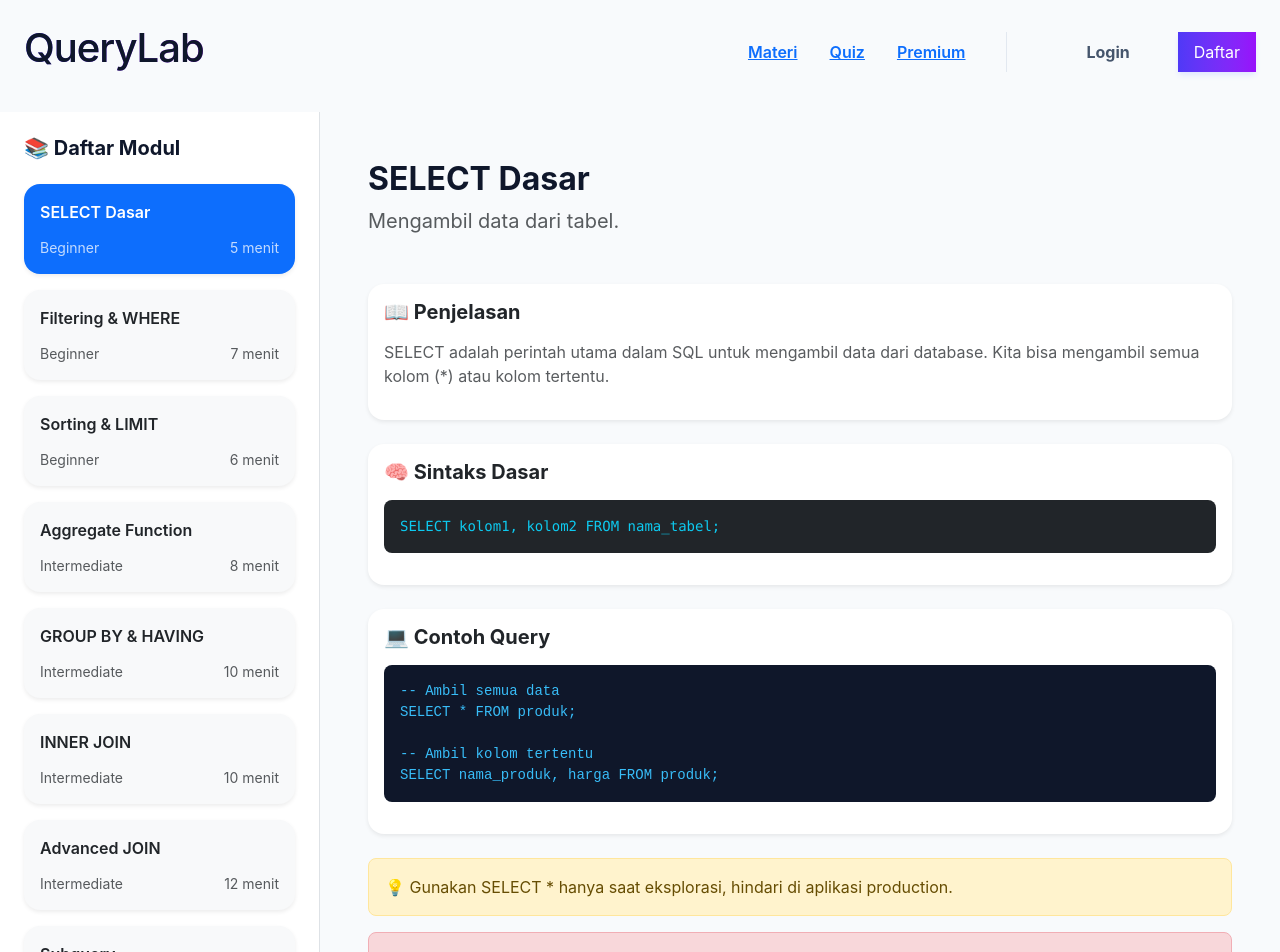
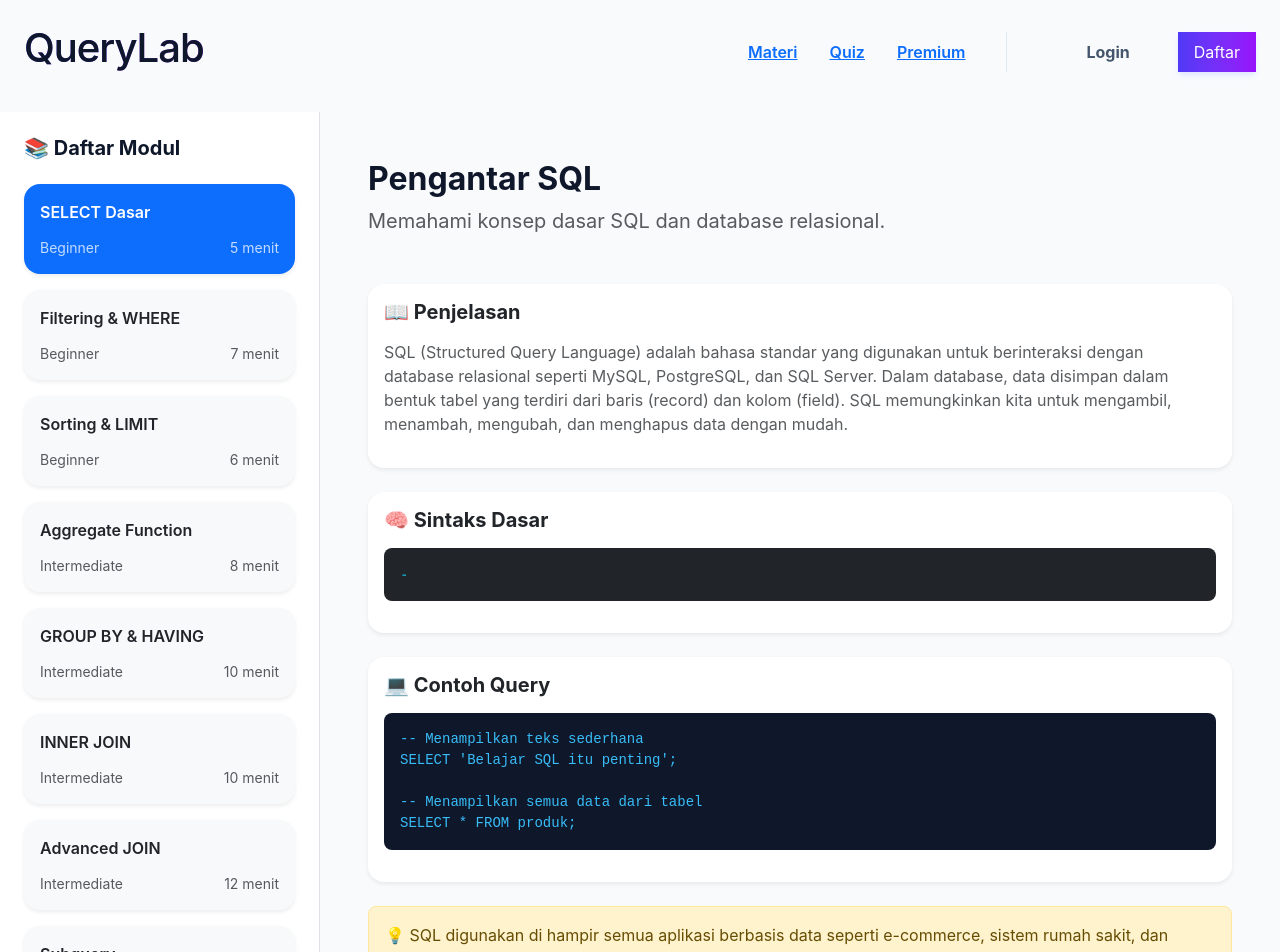
Before and after one commit to Hizkia-wa/QueryLab-AI, a React (Vite) app in the folder querylab-frontend/: page /materi/1 in a window 1280 px wide. Shown: the top 952 px of the page. Built offline with nearby package versions, Linux system fonts and the light colour scheme.

Commit message:
Update materi1.js

```diff
--- a/querylab-frontend/src/data/materi1.js
+++ b/querylab-frontend/src/data/materi1.js
@@ -1,111 +1,150 @@
 const materiData = [
   {
     modulId: 1,
-    title: "SELECT Dasar",
+    title: "Pengantar SQL",
+    deskripsi: "Memahami konsep dasar SQL dan database relasional.",
+    penjelasan:
+      "SQL (Structured Query Language) adalah bahasa standar yang digunakan untuk berinteraksi dengan database relasional seperti MySQL, PostgreSQL, dan SQL Server. Dalam database, data disimpan dalam bentuk tabel yang terdiri dari baris (record) dan kolom (field). SQL memungkinkan kita untuk mengambil, menambah, mengubah, dan menghapus data dengan mudah.",
+    sintaks: "-",
+    contoh: `-- Menampilkan teks sederhana
+SELECT 'Belajar SQL itu penting';
+
+-- Menampilkan semua data dari tabel
+SELECT * FROM produk;`,
+    catatan:
+      "SQL digunakan di hampir semua aplikasi berbasis data seperti e-commerce, sistem rumah sakit, dan aplikasi mobile.",
+    kesalahanUmum:
+      "Belum memahami perbedaan antara database, tabel, baris, dan kolom."
+  },
+
+  {
+    modulId: 2,
+    title: "Data Definition Language (DDL)",
+    deskripsi: "Mengelola struktur database dan tabel.",
+    penjelasan:
+      "DDL digunakan untuk membuat dan mengatur struktur database. Dengan DDL, kita bisa membuat tabel baru, mengubah struktur tabel, atau menghapus tabel. Perintah utama DDL adalah CREATE, ALTER, dan DROP.",
+    sintaks: `CREATE TABLE nama_tabel (...);`,
+    contoh: `-- Membuat tabel
+CREATE TABLE produk (
+  id INT PRIMARY KEY,
+  nama VARCHAR(100),
+  harga INT
+);
+
+-- Mengubah tabel
+ALTER TABLE produk ADD stok INT;
+
+-- Menghapus tabel
+DROP TABLE produk;`,
+    catatan:
+      "DDL tidak mengubah data, tetapi mengubah struktur tabel.",
+    kesalahanUmum:
+      "Salah menentukan tipe data seperti menggunakan INT untuk teks."
+  },
+
+  {
+    modulId: 3,
+    title: "Data Manipulation Language (DML)",
+    deskripsi: "Mengelola data dalam tabel.",
+    penjelasan:
+      "DML digunakan untuk memanipulasi data dalam tabel, seperti menambahkan data baru, mengubah data, atau menghapus data. Perintah utama DML adalah INSERT, UPDATE, dan DELETE.",
+    sintaks: `INSERT INTO tabel VALUES (...);`,
+    contoh: `-- Menambahkan data
+INSERT INTO produk VALUES (1, 'Teh Botol', 5000);
+
+-- Mengubah data
+UPDATE produk SET harga = 6000 WHERE id = 1;
+
+-- Menghapus data
+DELETE FROM produk WHERE id = 1;`,
+    catatan:
+      "Selalu gunakan WHERE saat UPDATE dan DELETE agar tidak mengubah semua data.",
+    kesalahanUmum:
+      "Lupa WHERE sehingga semua data ikut berubah atau terhapus."
+  },
+
+  {
+    modulId: 4,
+    title: "Konsep Dasar SELECT (DQL)",
     deskripsi: "Mengambil data dari tabel.",
     penjelasan:
-      "SELECT adalah perintah utama dalam SQL untuk mengambil data dari database. Kita bisa mengambil semua kolom (*) atau kolom tertentu.",
-    sintaks: `SELECT kolom1, kolom2 FROM nama_tabel;`,
+      "SELECT adalah perintah utama dalam SQL yang digunakan untuk mengambil data dari satu atau lebih tabel. Kita bisa memilih semua kolom atau hanya kolom tertentu sesuai kebutuhan.",
+    sintaks: `SELECT kolom FROM tabel;`,
     contoh: `-- Ambil semua data
 SELECT * FROM produk;
 
 -- Ambil kolom tertentu
-SELECT nama_produk, harga FROM produk;`,
-    catatan: "Gunakan SELECT * hanya saat eksplorasi, hindari di aplikasi production.",
-    kesalahanUmum: "Tidak menuliskan FROM atau salah nama tabel."
-  },
-
-  {
-    modulId: 2,
-    title: "Filtering dengan WHERE",
-    deskripsi: "Memfilter data berdasarkan kondisi.",
-    penjelasan:
-      "WHERE digunakan untuk mengambil data berdasarkan kondisi tertentu.",
-    sintaks: `SELECT * FROM tabel WHERE kondisi;`,
-    contoh: `-- Stok kurang dari 20
-SELECT * FROM produk
-WHERE stok < 20;
-
--- Kategori Energi
-SELECT * FROM produk
-WHERE kategori = 'Energi';`,
-    catatan: "Gunakan AND / OR untuk kondisi lebih kompleks.",
-    kesalahanUmum: "Lupa tanda petik untuk string."
-  },
-
-  {
-    modulId: 3,
-    title: "ORDER BY & LIMIT",
-    deskripsi: "Mengurutkan dan membatasi data.",
-    penjelasan:
-      "ORDER BY digunakan untuk sorting, LIMIT untuk membatasi jumlah data.",
-    sintaks: `SELECT * FROM tabel ORDER BY kolom DESC LIMIT 5;`,
-    contoh: `-- Urutkan harga tertinggi
-SELECT * FROM produk
-ORDER BY harga DESC;
-
--- Ambil 5 data
-SELECT * FROM produk
-LIMIT 5;`,
-    catatan: "Gunakan ASC (default) atau DESC.",
-    kesalahanUmum: "Salah urutan penulisan LIMIT dan ORDER BY."
-  },
-
-  {
-    modulId: 4,
-    title: "Aggregate Function",
-    deskripsi: "Menghitung data.",
-    penjelasan:
-      "Digunakan untuk operasi perhitungan seperti jumlah, rata-rata, dll.",
-    sintaks: `SELECT COUNT(*) FROM tabel;`,
-    contoh: `SELECT COUNT(*) FROM produk;
-SELECT AVG(harga) FROM produk;`,
-    catatan: "Sering digunakan dengan GROUP BY.",
-    kesalahanUmum: "Menggabungkan kolom biasa tanpa GROUP BY."
+SELECT nama, harga FROM produk;`,
+    catatan:
+      "Gunakan SELECT * hanya saat eksplorasi, di aplikasi nyata pilih kolom seperlunya.",
+    kesalahanUmum:
+      "Salah nama kolom atau tabel."
   },
 
   {
     modulId: 5,
-    title: "GROUP BY & HAVING",
-    deskripsi: "Mengelompokkan data.",
+    title: "Klausa SQL (WHERE, ORDER BY, GROUP BY, HAVING)",
+    deskripsi: "Mengatur dan memfilter hasil query.",
     penjelasan:
-      "GROUP BY mengelompokkan data, HAVING memfilter hasil agregasi.",
-    sintaks: `SELECT kolom, COUNT(*) FROM tabel GROUP BY kolom;`,
-    contoh: `SELECT kategori, COUNT(*)
+      "Klausa dalam SQL digunakan untuk mengatur hasil query. WHERE digunakan untuk filter, ORDER BY untuk pengurutan, GROUP BY untuk pengelompokan, dan HAVING untuk filter hasil agregasi.",
+    sintaks: `SELECT * FROM tabel WHERE kondisi ORDER BY kolom;`,
+    contoh: `-- Filter data
+SELECT * FROM produk
+WHERE harga > 5000;
+
+-- Urutkan data
+SELECT * FROM produk
+ORDER BY harga DESC;
+
+-- Grouping
+SELECT kategori, COUNT(*)
 FROM produk
 GROUP BY kategori;`,
-    catatan: "HAVING digunakan setelah GROUP BY.",
-    kesalahanUmum: "Menggunakan WHERE untuk agregasi."
+    catatan:
+      "Urutan penulisan klausa sangat penting: WHERE → GROUP BY → HAVING → ORDER BY.",
+    kesalahanUmum:
+      "Menggunakan WHERE untuk hasil agregasi (harusnya HAVING)."
   },
 
   {
     modulId: 6,
-    title: "INNER JOIN",
-    deskripsi: "Menggabungkan tabel.",
+    title: "JOIN (Relasi Antar Tabel)",
+    deskripsi: "Menggabungkan data dari beberapa tabel.",
     penjelasan:
-      "INNER JOIN menampilkan data yang cocok di kedua tabel.",
-    sintaks: `SELECT * FROM A INNER JOIN B ON kondisi;`,
-    contoh: `SELECT pelanggan.nama, pesanan.total
+      "JOIN digunakan untuk menggabungkan data dari dua atau lebih tabel berdasarkan relasi tertentu. Jenis JOIN yang umum adalah INNER JOIN, LEFT JOIN, dan RIGHT JOIN.",
+    sintaks: `SELECT * FROM A JOIN B ON kondisi;`,
+    contoh: `-- INNER JOIN
+SELECT pelanggan.nama, pesanan.total
 FROM pelanggan
 INNER JOIN pesanan
+ON pelanggan.id = pesanan.pelanggan_id;
+
+-- LEFT JOIN
+SELECT pelanggan.nama, pesanan.total
+FROM pelanggan
+LEFT JOIN pesanan
 ON pelanggan.id = pesanan.pelanggan_id;`,
-    catatan: "Gunakan alias tabel untuk mempercepat penulisan.",
-    kesalahanUmum: "Lupa ON condition."
+    catatan:
+      "Gunakan alias tabel untuk mempercepat penulisan query.",
+    kesalahanUmum:
+      "Tidak memahami relasi antar tabel atau lupa ON."
   },
 
   {
     modulId: 7,
-    title: "LEFT & RIGHT JOIN",
-    deskripsi: "JOIN lanjutan.",
+    title: "Fungsi Agregat",
+    deskripsi: "Melakukan perhitungan pada data.",
     penjelasan:
-      "LEFT JOIN menampilkan semua data kiri, RIGHT JOIN sebaliknya.",
-    sintaks: `SELECT * FROM A LEFT JOIN B ON kondisi;`,
-    contoh: `SELECT pelanggan.nama, pesanan.total
-FROM pelanggan
-LEFT JOIN pesanan
-ON pelanggan.id = pesanan.pelanggan_id;`,
-    catatan: "LEFT JOIN paling sering digunakan di dunia kerja.",
-    kesalahanUmum: "Tidak memahami arah join."
+      "Fungsi agregat digunakan untuk melakukan perhitungan seperti menghitung jumlah data, rata-rata, nilai maksimum, dan minimum.",
+    sintaks: `SELECT COUNT(*) FROM tabel;`,
+    contoh: `SELECT COUNT(*) FROM produk;
+SELECT AVG(harga) FROM produk;
+SELECT MAX(harga) FROM produk;
+SELECT MIN(harga) FROM produk;`,
+    catatan:
+      "Biasanya digunakan bersama GROUP BY.",
+    kesalahanUmum:
+      "Menggabungkan kolom biasa tanpa GROUP BY."
   },
 
   {
@@ -113,42 +152,35 @@ ON pelanggan.id = pesanan.pelanggan_id;`,
     title: "Subquery",
     deskripsi: "Query di dalam query.",
     penjelasan:
-      "Digunakan untuk membandingkan hasil dari query lain.",
+      "Subquery adalah query yang berada di dalam query lain. Biasanya digunakan untuk membandingkan nilai dengan hasil query lain.",
     sintaks: `SELECT * FROM tabel WHERE kolom > (SELECT ...);`,
-    contoh: `SELECT * FROM produk
+    contoh: `-- Produk di atas rata-rata harga
+SELECT * FROM produk
 WHERE harga > (
   SELECT AVG(harga) FROM produk
 );`,
-    catatan: "Subquery bisa di WHERE, SELECT, atau FROM.",
-    kesalahanUmum: "Subquery menghasilkan lebih dari 1 nilai."
+    catatan:
+      "Subquery bisa digunakan di WHERE, SELECT, atau FROM.",
+    kesalahanUmum:
+      "Subquery menghasilkan lebih dari satu nilai tanpa operator yang sesuai."
   },
 
   {
     modulId: 9,
-    title: "Index & Optimasi",
-    deskripsi: "Optimasi performa query.",
+    title: "Constraint",
+    deskripsi: "Aturan untuk menjaga konsistensi data.",
     penjelasan:
-      "Index mempercepat pencarian data.",
-    sintaks: `CREATE INDEX nama_index ON tabel(kolom);`,
-    contoh: `CREATE INDEX idx_email ON users(email);`,
-    catatan: "Gunakan index pada kolom yang sering di-query.",
-    kesalahanUmum: "Terlalu banyak index memperlambat insert."
-  },
-
-  {
-    modulId: 10,
-    title: "Studi Kasus Industri",
-    deskripsi: "Gabungan semua konsep SQL.",
-    penjelasan:
-      "Digunakan untuk menyelesaikan masalah nyata.",
-    sintaks: "-",
-    contoh: `SELECT pelanggan.nama, SUM(pesanan.total)
-FROM pelanggan
-INNER JOIN pesanan
-ON pelanggan.id = pesanan.pelanggan_id
-GROUP BY pelanggan.nama;`,
-    catatan: "Biasanya kombinasi JOIN + GROUP BY + agregasi.",
-    kesalahanUmum: "Tidak memahami relasi antar tabel."
+      "Constraint adalah aturan yang diterapkan pada tabel untuk memastikan data tetap valid. Contohnya adalah PRIMARY KEY, FOREIGN KEY, UNIQUE, dan NOT NULL.",
+    sintaks: `CREATE TABLE tabel (id INT PRIMARY KEY);`,
+    contoh: `CREATE TABLE users (
+  id INT PRIMARY KEY,
+  email VARCHAR(100) UNIQUE,
+  nama VARCHAR(100) NOT NULL
+);`,
+    catatan:
+      "Constraint sangat penting untuk menjaga integritas data.",
+    kesalahanUmum:
+      "Tidak menggunakan PRIMARY KEY sehingga data bisa duplikat."
   }
 ];
 
```
